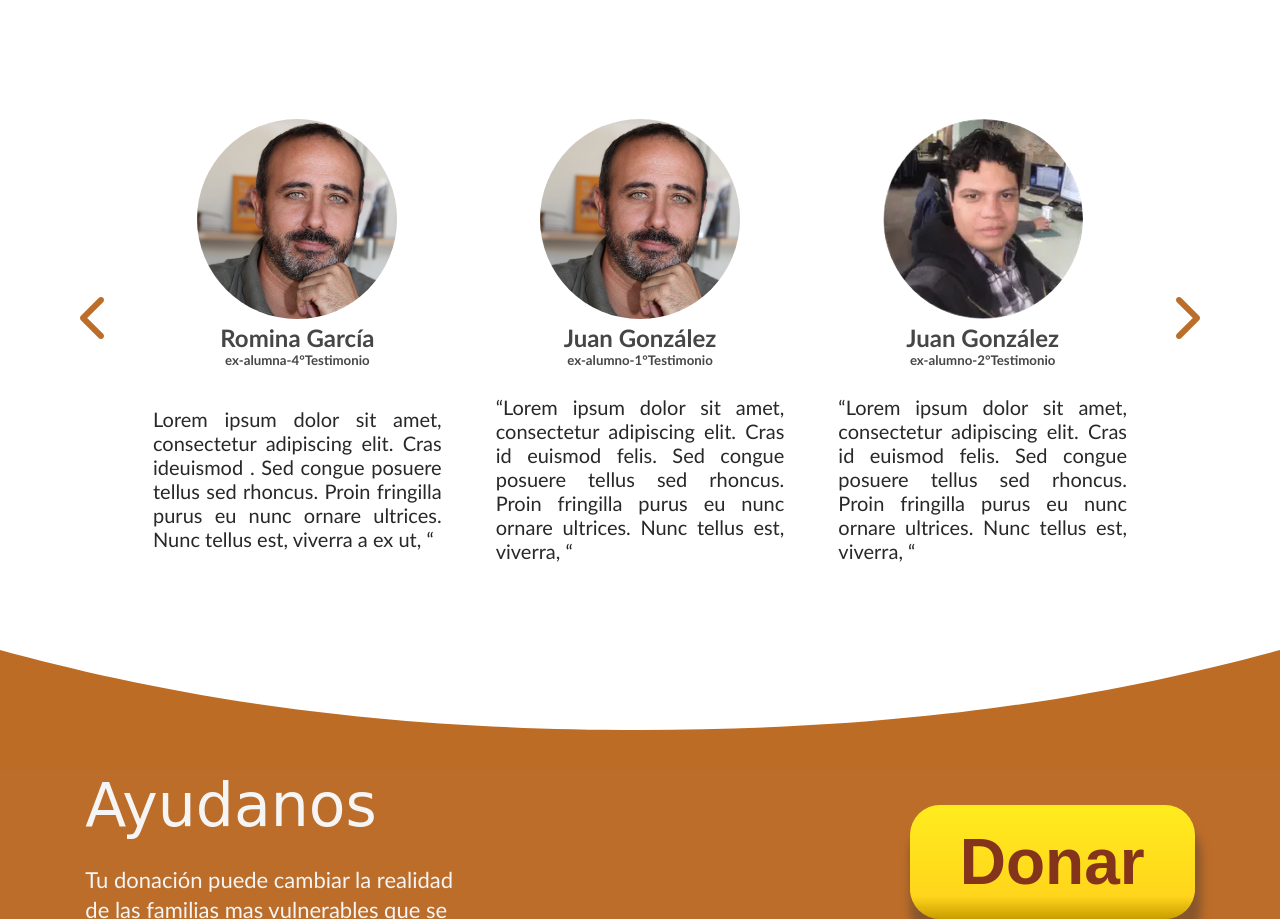
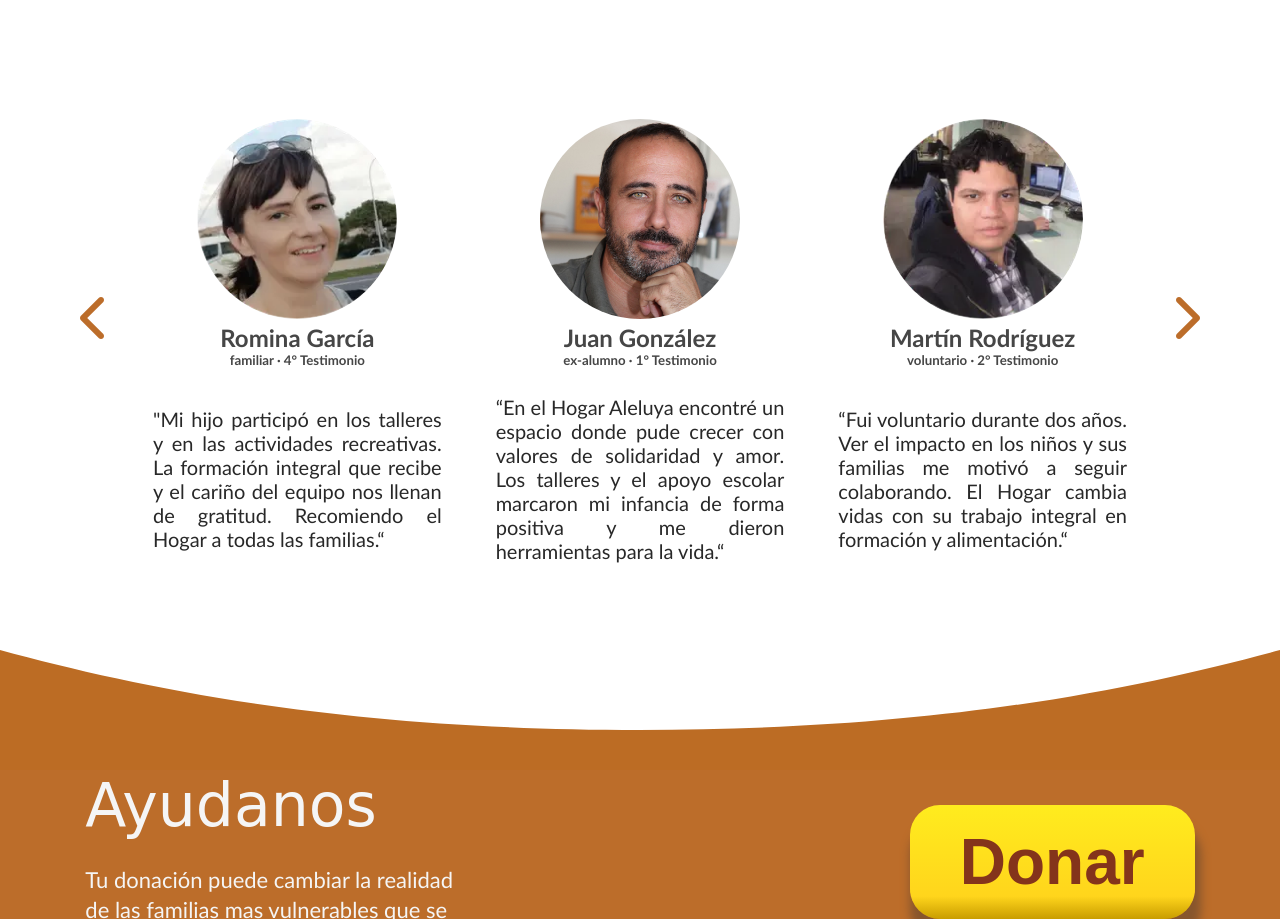
Before and after one commit to devFernandoS/hogar-aleluya-web, a website: page site/src/index.html in a window 1280 px wide. Shown: the part 4696-5615 px from the top of the page. Drawn offline with Linux system fonts and the light colour scheme; a web font is replaced by a local one.

Commit message:
update template testimonios

```diff
--- a/site/src/index.html
+++ b/site/src/index.html
@@ -521,7 +521,7 @@
                             </h2>
 
                             <h5 class="index-testimonios-profile">
-                                ex-alumno-1°Testimonio
+                                ex-alumno · 1° Testimonio
                             </h5>
 
                         </div>
@@ -529,13 +529,13 @@
                         <div class="index-testimonios-com-row">
 
                             <h4 class="index-testimonios-quote">
-                                “Lorem ipsum dolor sit amet,
-                                consectetur adipiscing elit.
-                                Cras id euismod felis. Sed
-                                congue posuere tellus sed
-                                rhoncus. Proin fringilla purus
-                                eu nunc ornare ultrices. Nunc
-                                tellus est, viverra, “
+                                “En el Hogar Aleluya encontré un
+                                espacio donde pude crecer con
+                                valores de solidaridad y amor.
+                                Los talleres y el apoyo escolar
+                                marcaron mi infancia de forma
+                                positiva y me dieron herramientas
+                                para la vida.“
                             </h4>
 
                         </div>
@@ -546,14 +546,14 @@
                         <!-- Foto, y datos  -->
                         <div class="index-testimonios-tp-row">
 
-                            <img src="img/index/Testimonios/Img-Testimonio-1.png" width="200" height="200" alt="Juan González" loading="lazy">
+                            <img src="img/index/Testimonios/Img-Testimonio-1.png" width="200" height="200" alt="Martín Rodríguez" loading="lazy">
 
                             <h2 class="index-testimonios-name">
-                                Juan González
+                                Martín Rodríguez
                             </h2>
 
                             <h5 class="index-testimonios-profile">
-                                ex-alumno-2°Testimonio
+                                voluntario · 2° Testimonio
                             </h5>
 
                         </div>
@@ -561,13 +561,12 @@
                         <div class="index-testimonios-com-row">
 
                             <h4 class="index-testimonios-quote">
-                                “Lorem ipsum dolor sit amet,
-                                consectetur adipiscing elit.
-                                Cras id euismod felis. Sed
-                                congue posuere tellus sed
-                                rhoncus. Proin fringilla purus
-                                eu nunc ornare ultrices. Nunc
-                                tellus est, viverra, “
+                                “Fui voluntario durante dos años.
+                                Ver el impacto en los niños y sus
+                                familias me motivó a seguir
+                                colaborando. El Hogar cambia
+                                vidas con su trabajo integral en
+                                formación y alimentación.“
                             </h4>
 
                         </div>
@@ -585,7 +584,7 @@
                             </h2>
 
                             <h5 class="index-testimonios-profile">
-                                ex-alumna 3°Testimonio
+                                ex-alumna · 3° Testimonio
                             </h5>
 
                         </div>
@@ -593,12 +592,12 @@
                         <div class="index-testimonios-com-row">
 
                             <h4 class="index-testimonios-quote">
-                                “Lorem ipsum dolor sit amet,
-                                consectetur adipiscing elit.
-                                Cras id euismod felis. Sed
-                                congue posuere tellus sed
-                                rhoncus. Proin fringilla purus
-                                eu nunc ornare ultrices. Nun.”
+                                “Como ex alumna, guardo los mejores
+                                recuerdos. Las actividades, las
+                                ferias y el equipo me enseñaron
+                                que la comunidad puede construir
+                                juntos un futuro mejor para
+                                los niños.”
                             </h4>
 
                         </div>
@@ -609,14 +608,14 @@
 
                         <div class="index-testimonios-tp-row">
 
-                            <img src="img/index/Testimonios/Img-Testimonio-Cuadrada.jpg" width="200" height="200" alt="Romina García" loading="lazy">
+                            <img src="img/index/Testimonios/Img-Testimonio-3.png" width="200" height="200" alt="Romina García" loading="lazy">
 
                             <h2 class="index-testimonios-name">
                                 Romina García
                             </h2>
 
                             <h5 class="index-testimonios-profile">
-                                ex-alumna-4°Testimonio
+                                familiar · 4° Testimonio
                             </h5>
 
                         </div>
@@ -624,13 +623,12 @@
                         <div class="index-testimonios-com-row">
 
                             <h4 class="index-testimonios-quote">
-                                Lorem ipsum dolor sit amet,
-                                consectetur adipiscing elit.
-                                Cras ideuismod . Sed
-                                congue posuere tellus sed
-                                rhoncus. Proin fringilla purus
-                                eu nunc ornare ultrices. Nunc
-                                tellus est, viverra a ex ut, “
+                                "Mi hijo participó en los talleres
+                                y en las actividades recreativas.
+                                La formación integral que recibe
+                                y el cariño del equipo nos llenan
+                                de gratitud. Recomiendo el Hogar
+                                a todas las familias.“
                             </h4>
 
                         </div>
```
